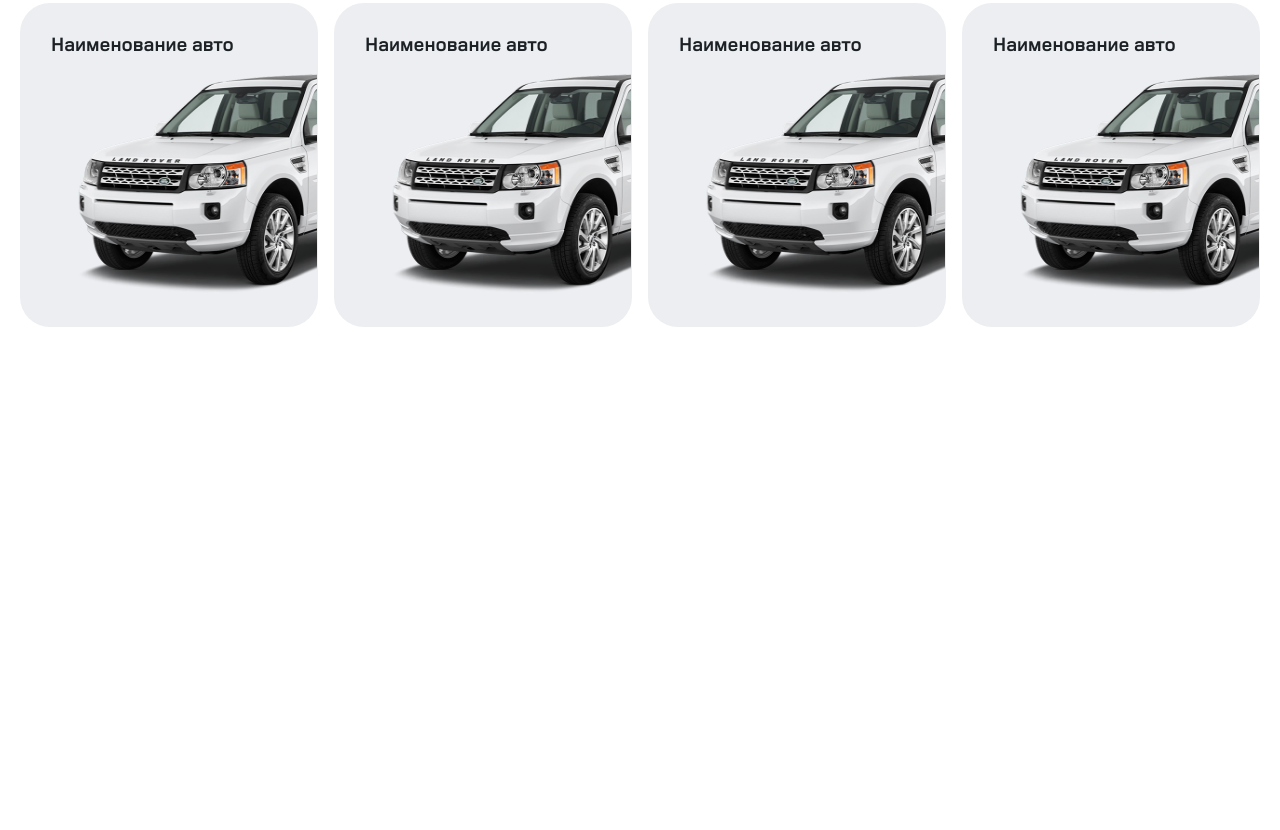
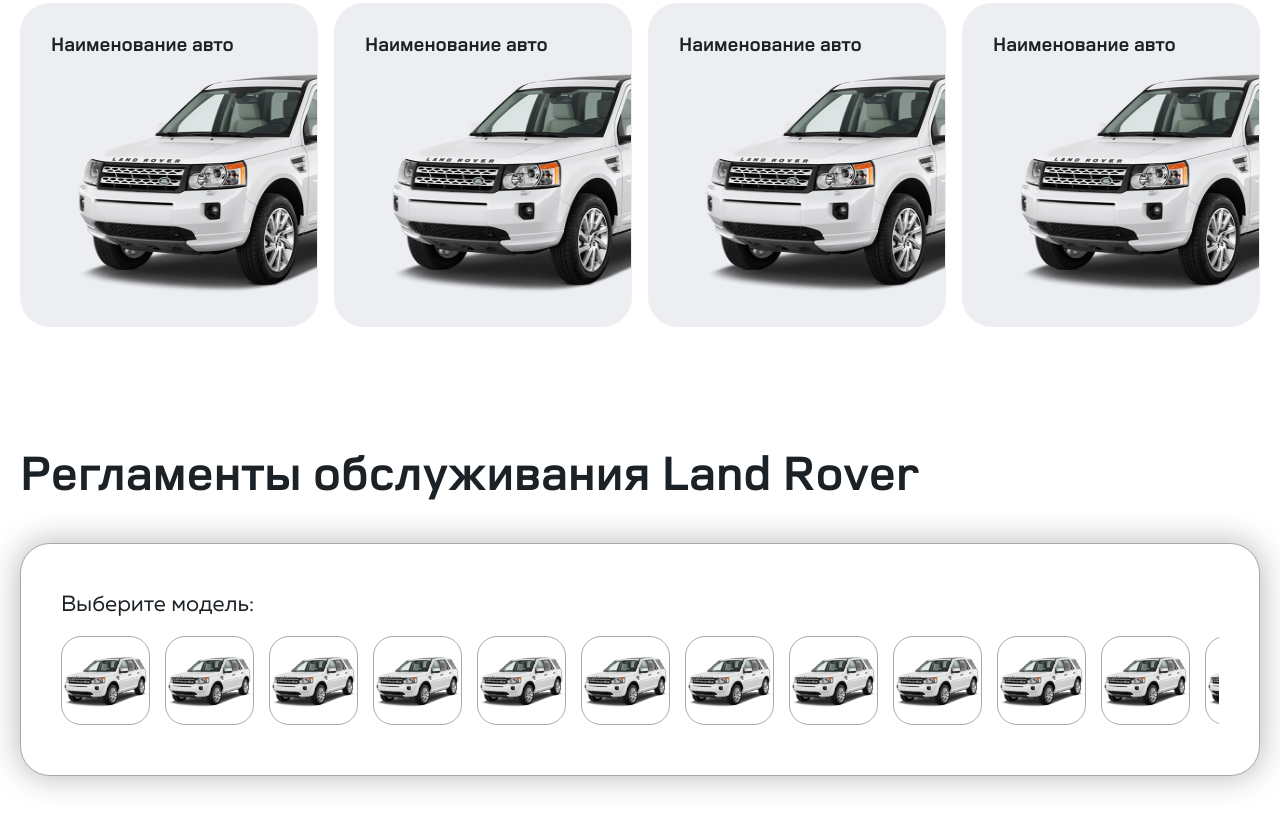
Before and after one commit to kozimovabduvali/Land-Rover, a website: page public/index.html in a window 1280 px wide. Shown: the part 1054-1884 px from the top of the page. Before the commit the page ends 1501 px from the top, so only its background shows below. Drawn offline with nearby package versions, Linux system fonts and the light colour scheme.

Commit message:
Регламенты обслуживания Land Rover section done

```diff
--- a/public/index.html
+++ b/public/index.html
@@ -195,6 +195,87 @@
         </div>
       </div>
     </section>
+
+    <!-- Регламенты обслуживания Land Rover -->
+    <section class="mb-9 md:mb-20 lg:mb-30">
+      <div class="container-base">
+        <h2 class="font-bold text-display-50 mb-11.5">
+          Регламенты обслуживания Land Rover
+        </h2>
+
+        <div class="bg-white bg-shadow-blur border border-brand-gray rounded-[30px] px-10 py-12.5 space-y-11.5">
+          <!-- Выберите модель: -->
+          <div>
+            <p class="text-display-22 mb-5">
+              Выберите модель:
+            </p>
+
+            <div class="flex items-center gap-1 lg:gap-3.75 overflow-x-auto">
+              <!-- 1 -->
+              <a href="#"
+                class="size-22.25 flex items-center justify-center shrink-0 bg-white  border border-brand-gray rounded-[1.25rem]">
+                <img class="h-15.25" src="./assets/images/home/rover-full-1.png" alt="img">
+              </a>
+              <!-- 1 -->
+              <a href="#"
+                class="size-22.25 flex items-center justify-center shrink-0 bg-white  border border-brand-gray rounded-[1.25rem]">
+                <img class="h-15.25" src="./assets/images/home/rover-full-1.png" alt="img">
+              </a>
+              <!-- 1 -->
+              <a href="#"
+                class="size-22.25 flex items-center justify-center shrink-0 bg-white  border border-brand-gray rounded-[1.25rem]">
+                <img class="h-15.25" src="./assets/images/home/rover-full-1.png" alt="img">
+              </a>
+              <!-- 1 -->
+              <a href="#"
+                class="size-22.25 flex items-center justify-center shrink-0 bg-white  border border-brand-gray rounded-[1.25rem]">
+                <img class="h-15.25" src="./assets/images/home/rover-full-1.png" alt="img">
+              </a>
+              <!-- 1 -->
+              <a href="#"
+                class="size-22.25 flex items-center justify-center shrink-0 bg-white  border border-brand-gray rounded-[1.25rem]">
+                <img class="h-15.25" src="./assets/images/home/rover-full-1.png" alt="img">
+              </a>
+              <!-- 1 -->
+              <a href="#"
+                class="size-22.25 flex items-center justify-center shrink-0 bg-white  border border-brand-gray rounded-[1.25rem]">
+                <img class="h-15.25" src="./assets/images/home/rover-full-1.png" alt="img">
+              </a>
+              <!-- 1 -->
+              <a href="#"
+                class="size-22.25 flex items-center justify-center shrink-0 bg-white  border border-brand-gray rounded-[1.25rem]">
+                <img class="h-15.25" src="./assets/images/home/rover-full-1.png" alt="img">
+              </a>
+              <!-- 1 -->
+              <a href="#"
+                class="size-22.25 flex items-center justify-center shrink-0 bg-white  border border-brand-gray rounded-[1.25rem]">
+                <img class="h-15.25" src="./assets/images/home/rover-full-1.png" alt="img">
+              </a>
+              <!-- 1 -->
+              <a href="#"
+                class="size-22.25 flex items-center justify-center shrink-0 bg-white  border border-brand-gray rounded-[1.25rem]">
+                <img class="h-15.25" src="./assets/images/home/rover-full-1.png" alt="img">
+              </a>
+              <!-- 1 -->
+              <a href="#"
+                class="size-22.25 flex items-center justify-center shrink-0 bg-white  border border-brand-gray rounded-[1.25rem]">
+                <img class="h-15.25" src="./assets/images/home/rover-full-1.png" alt="img">
+              </a>
+              <!-- 1 -->
+              <a href="#"
+                class="size-22.25 flex items-center justify-center shrink-0 bg-white  border border-brand-gray rounded-[1.25rem]">
+                <img class="h-15.25" src="./assets/images/home/rover-full-1.png" alt="img">
+              </a>
+              <!-- 1 -->
+              <a href="#"
+                class="size-22.25 flex items-center justify-center shrink-0 bg-white  border border-brand-gray rounded-[1.25rem]">
+                <img class="h-15.25" src="./assets/images/home/rover-full-1.png" alt="img">
+              </a>
+            </div>
+          </div>
+        </div>
+      </div>
+    </section>
   </main>
 
   <!-- Swiper JS -->
--- a/src/input.css
+++ b/src/input.css
@@ -12,6 +12,7 @@
   --font-muller: "Muller-Trial";
   --font-rover: "Land Rover Web";
   /* Font-size */
+  --text-display-22: 1.375rem;
   --text-display-26: 1.625rem;
   --text-display-50: 3.125rem;
   /* Colors */
```
Also changed, not shown: public/assets/images/home/rover-full-1.png (added), public/css/output.css.
